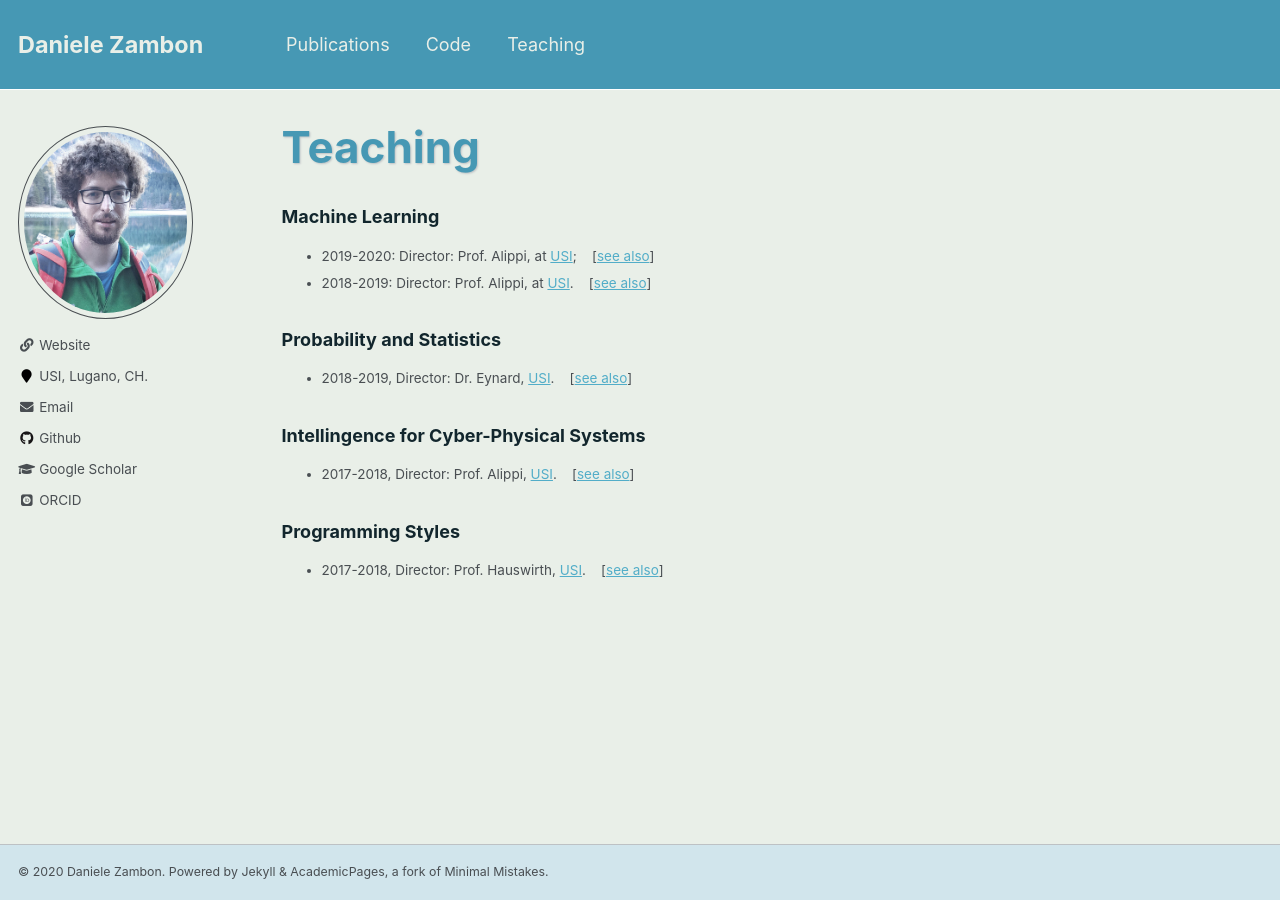
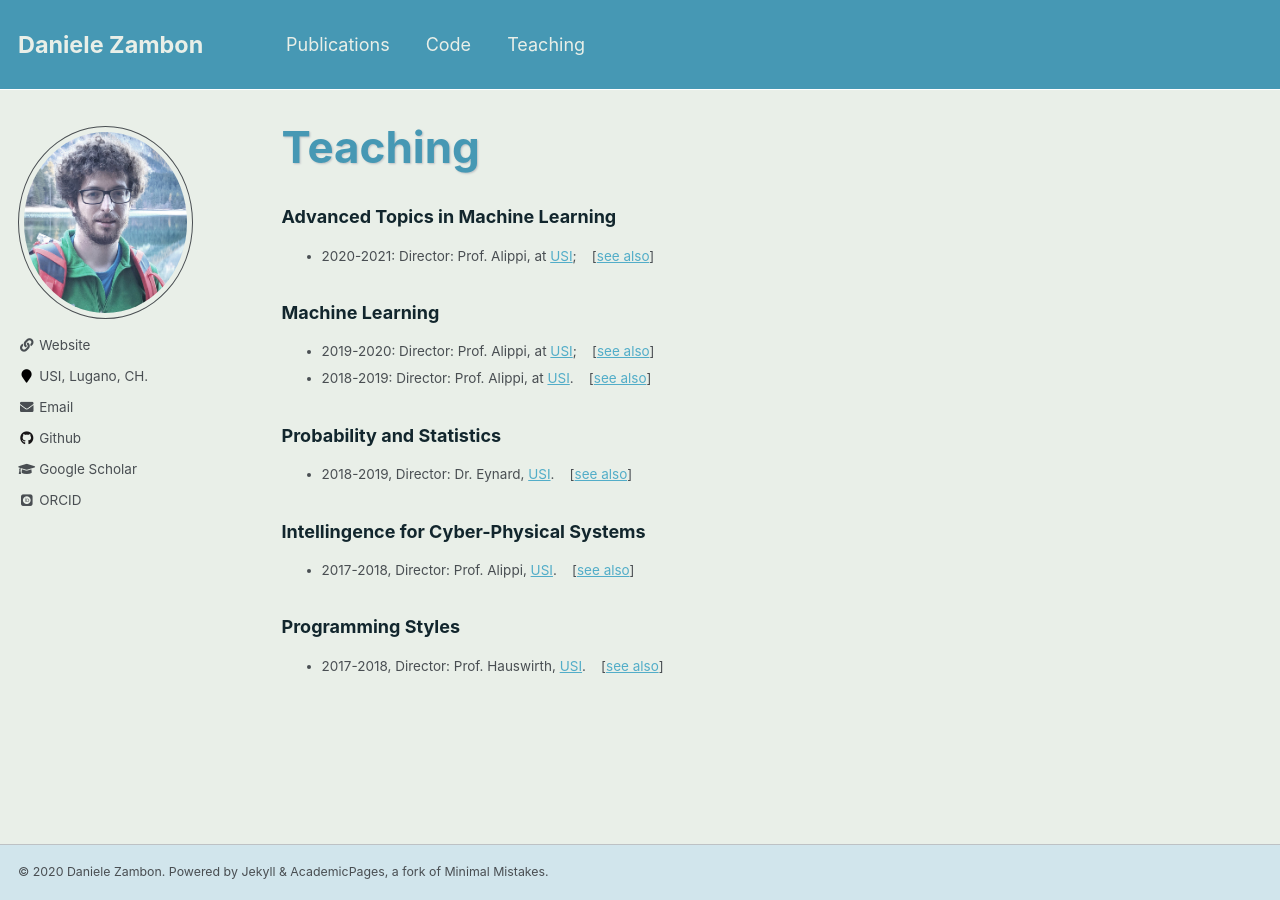
Before and after one commit to dzambon/dzambon.github.io, a Jekyll site: the page built from _pages/teaching.md, in a window 1280 px wide. Built offline with Jekyll 4.4.1, drawn with Linux system fonts in a browser that asks for light colours; some web fonts are replaced.

Commit message:
updated teaching

```diff
--- a/_pages/teaching.md
+++ b/_pages/teaching.md
@@ -6,6 +6,11 @@ author_profile: true
 ---
 
 {% include base_path %}
+
+### Advanced Topics in Machine Learning
+
+- 2020-2021: Director: Prof. Alippi, at [USI](https://inf.usi.ch);
+&nbsp;&nbsp; [[see also](https://search.usi.ch/courses/35262237/advanced-topics-in-machine-learning)]
 
 ### Machine Learning
 
```
Also changed, not shown: _publications/2020-06-02-zambon2020graph.md (+1 -1 lines).
